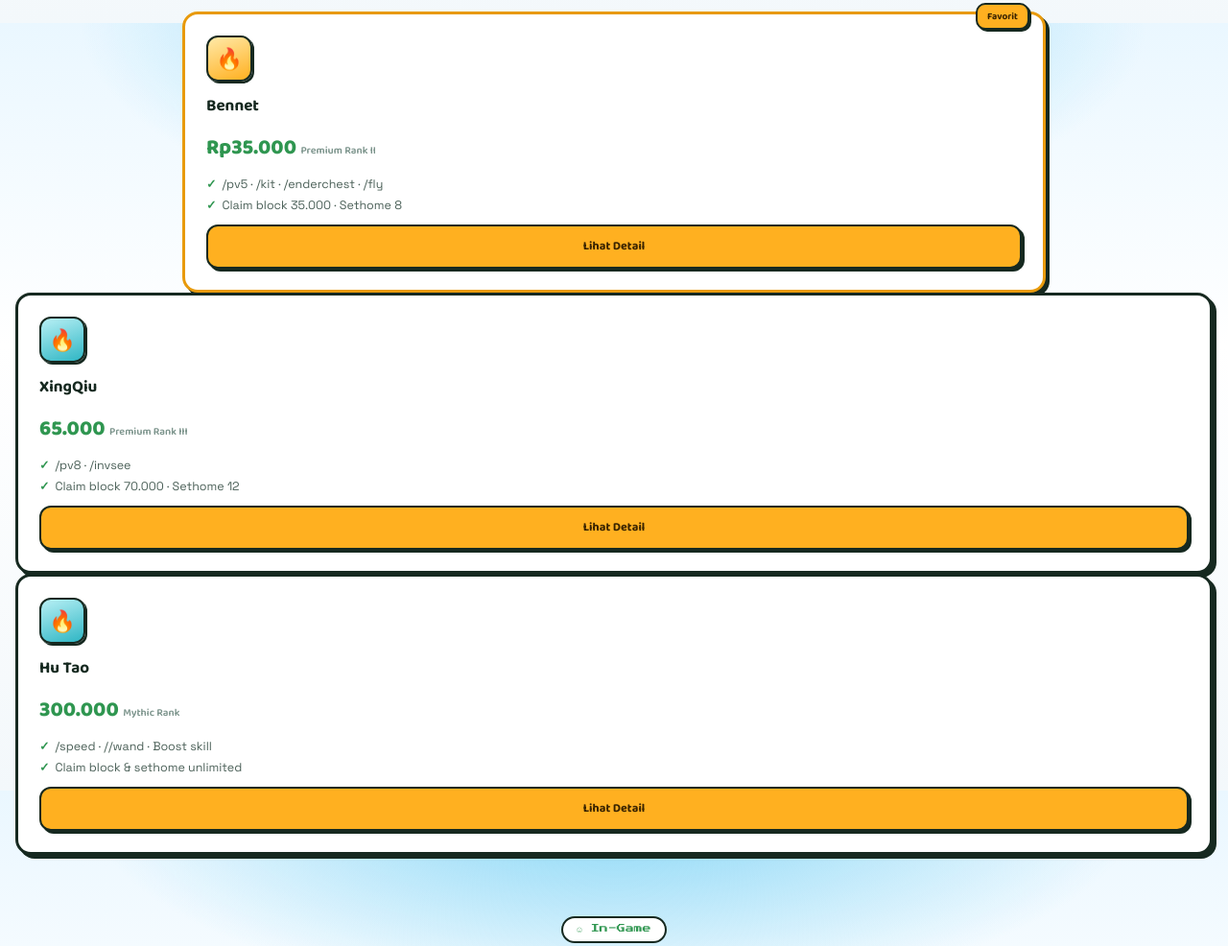
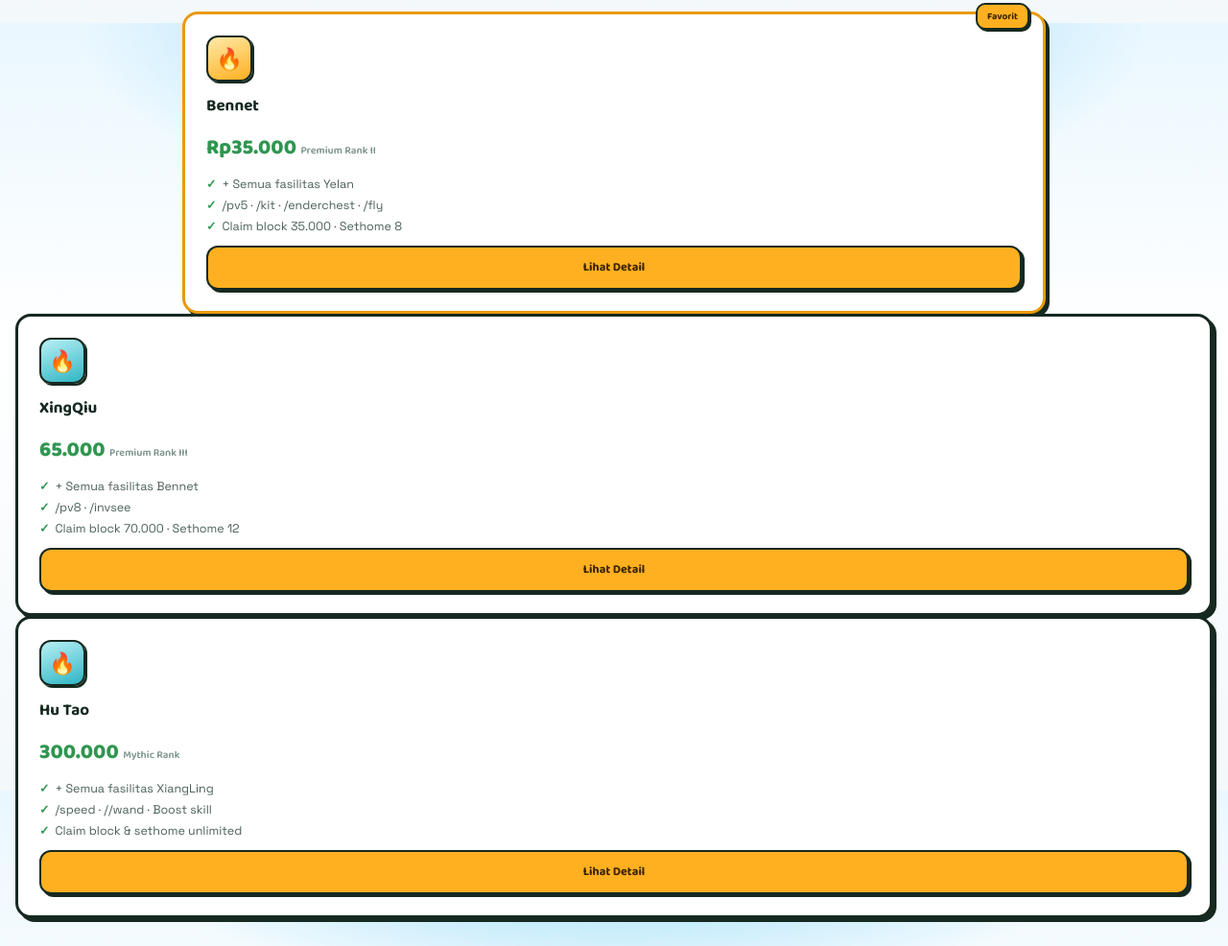
Before and after one commit to AlfanWinata/Hu-taoWeb2-redesign, a plain HTML site: page index.html in a window 1280 px wide. Shown: the part 1576-2562 px from the top of the page at 96% size. Drawn offline with Linux system fonts and the light colour scheme; no server answers.

Commit message:
Update index.html

```diff
--- a/index.html
+++ b/index.html
@@ -145,6 +145,7 @@
       <h3>Bennet</h3>
       <div class="price-tag">Rp35.000 <span>Premium Rank II</span></div>
       <ul class="price-features">
+        <li>+ Semua fasilitas Yelan</li>
         <li>/pv5 · /kit · /enderchest · /fly</li>
         <li>Claim block 35.000 · Sethome 8</li>
       </ul>
@@ -156,6 +157,7 @@
       <h3>XingQiu</h3>
       <div class="price-tag">65.000 <span>Premium Rank III</span></div>
       <ul class="price-features">
+        <li>+ Semua fasilitas Bennet</li>
         <li>/pv8 · /invsee</li>
         <li>Claim block 70.000 · Sethome 12</li>
       </ul>
@@ -166,6 +168,7 @@
       <h3>Hu Tao</h3>
       <div class="price-tag">300.000 <span>Mythic Rank</span></div>
       <ul class="price-features">
+        <li>+ Semua fasilitas XiangLing</li>
         <li>/speed · //wand · Boost skill</li>
         <li>Claim block & sethome unlimited</li>
       </ul>
```
